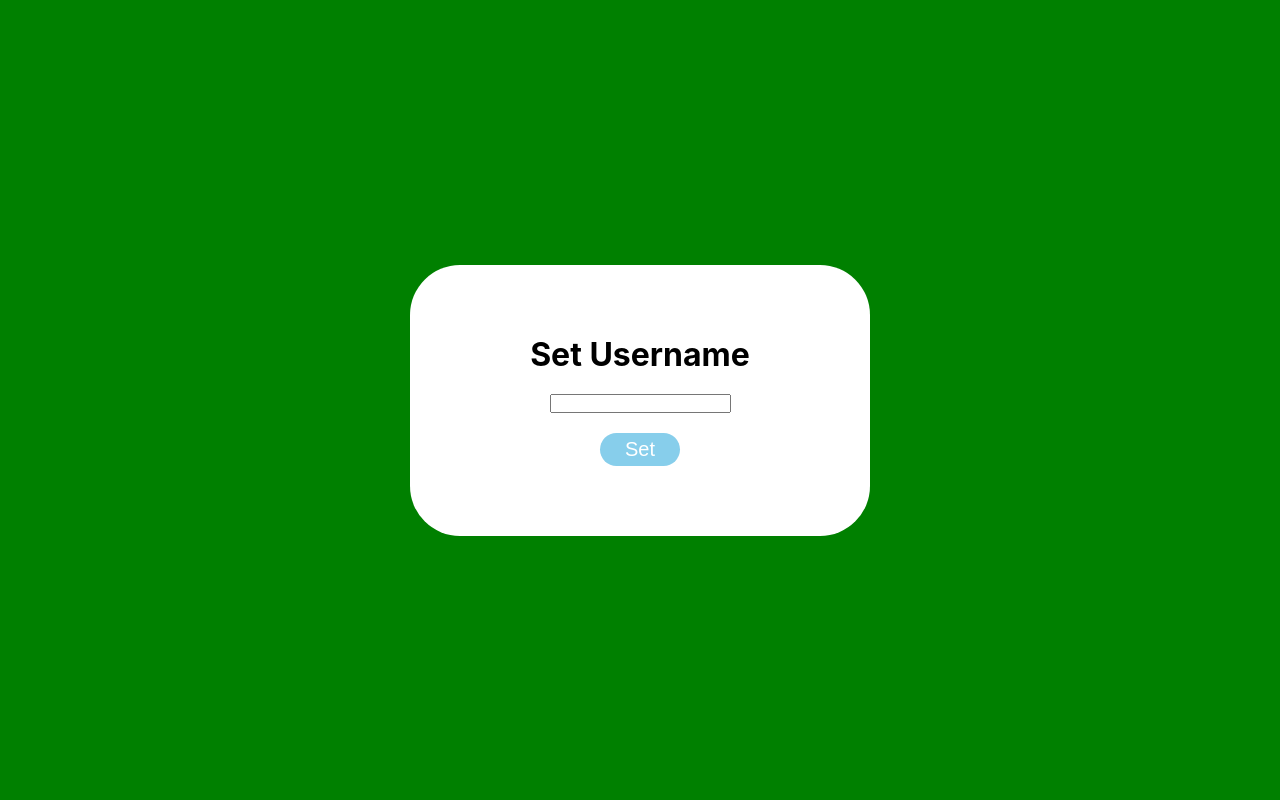
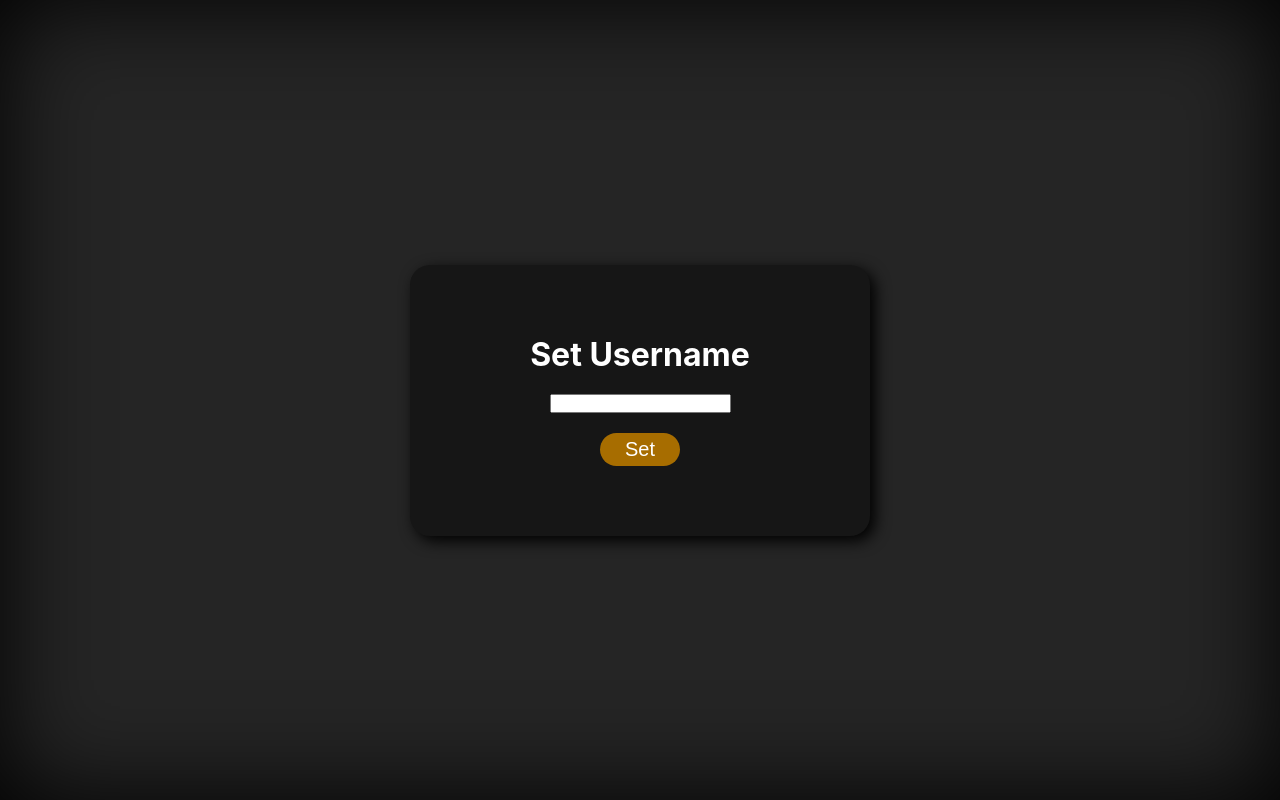
Before and after one commit to ByteZi/box_chat, a React (Create React App) app in the folder client/: page / in a window 1280 px wide. Built offline with nearby package versions, Linux system fonts and the light colour scheme; no server answers.

Commit message:
set up Modal design and session check for userName using cookies

```diff
--- a/client/src/App.css
+++ b/client/src/App.css
@@ -3,3 +3,9 @@
   padding:0;
   box-sizing:none;
 }
+
+#header{
+  background-color:rgb(32, 32, 32);
+  color:white;
+  padding:15px;
+}
--- a/client/src/App.js
+++ b/client/src/App.js
@@ -10,44 +10,50 @@ function App() {
   // we don't need to destructure the 'setSocket' function since we won't be updating the socket state
   const [socket] = useState(() => io(':8000'));
   const [chat, setChat] = useState([]);
-
+  const [userName, setUserName] = useState("")
   const [message, setMessage] = useState("")
-
-  const [userName, setUserName] = useState("")
+  const [check, setCheck] = useState(false)
 
   useEffect(() => {
-    socket.on("chat", ({userName,message}) =>
+    if(window.sessionStorage.getItem('userName')){
+      setUserName(window.sessionStorage.getItem('userName'))
+      setCheck(true)
+    }
+  },[])
+
+  useEffect(() => {
+    socket.on("chat", ({ userName, message }) =>
       setChat(prevMessages => {
-        return [{userName, message}, ...prevMessages];
+        return [{ userName, message }, ...prevMessages];
       })
     );
   }, []);
 
-
-  const MessageHandler = (e) =>{
+  const MessageHandler = (e) => {
     e.preventDefault()
-    socket.emit("message", {userName,message})
+    socket.emit("message", { userName, message })
     setMessage('')
   }
 
-
-
   return (
     <div className="App">
+      {
+        !check &&
+        <SetName setUserName={setUserName} userName={userName} setCheck={setCheck} />
+      }
 
+      <header id="header">
+        <h1>BoxRoom📦</h1>
+      </header>
 
+      <main id="body">
+        <form onSubmit={MessageHandler}>
+          <input onChange={(e) => setMessage(e.target.value)} value={message} />
+          <button>Send</button>
+        </form>
 
-      <SetName setUserName={setUserName} userName={userName}/>
-
-      <h1>BoxRoom</h1>
-
-      <form onSubmit={MessageHandler}>
-        <input onChange={(e) => setMessage(e.target.value)} value={ message }/>
-        <button>Send</button>
-      </form>
-
-      <Chat chat={chat}/>
-
+        <Chat chat={chat} />
+      </main>
     </div>
   );
 }
--- a/client/src/components/SetName/SetName.css
+++ b/client/src/components/SetName/SetName.css
@@ -5,7 +5,8 @@
 }
 
 .modal{
-    background-color:green;
+    background-color:rgb(37, 37, 37);
+    box-shadow:inset 0 0 100px black;
     position:fixed;
     width:100vw;
     height:100vh;
@@ -16,11 +17,13 @@
 }
 
 .setName{
-    background-color:white;
-    border-radius:50px;
+    background-color:rgb(22, 22, 22);
+    box-shadow:5px 5px 15px rgb(0, 0, 0) ;
+    border-radius:20px;
     width:fit-content;
     padding:60px 120px;
     margin:0 auto;
+    color:white;
 }
 
 .setName > *{
@@ -32,8 +35,7 @@
     width:80px;
     border-radius:40px;
     color:white;
-    background-color:skyblue;
+    background-color:rgb(167, 109, 0);
     border:none;
     cursor:pointer;
-
 }
--- a/client/src/components/SetName/SetName.jsx
+++ b/client/src/components/SetName/SetName.jsx
@@ -2,36 +2,33 @@ import React, { useState } from 'react';
 import "./SetName.css"
 
 const SetName = (props) => {
-    const [check, setCheck] = useState(true)
+
     const [nameErr, setNameErr] = useState(false)
     //Create current users using socket
 
     const NameSet = () => {
         if (props.userName === "") setNameErr(true)
-        else setCheck(false)
+        else {
+            window.sessionStorage.setItem('userName', props.userName)
+            props.setCheck(window.sessionStorage.getItem('userName', props.userName))
+        }
     };
 
 
-    while (check) {
     return (
-            <div class="modal">
+        <div className="modal">
 
-                <div class="setName">
+            <div className="setName">
                 <h1>Set Username</h1>
                 {
                     nameErr && <p style={{ color: "red" }}>Name cannot be null</p>
                 }
-                    <input onChange={(e) => props.setUserName(e.target.value)} value={props.userName} /><br/>
-                    <button class="set" onClick={NameSet}>Set</button>
+                <input onChange={(e) => props.setUserName(e.target.value)} value={props.userName} /><br />
+                <button className="set" onClick={NameSet}>Set</button>
             </div>
 
         </div>
     )
 }
-    return (
-        <></>
-    )
 
-
-}
 export default SetName
```
Also changed, not shown: 1 other file (tests, documents, lock files or other folders). Lines whose indentation alone changed are shown as unchanged.
